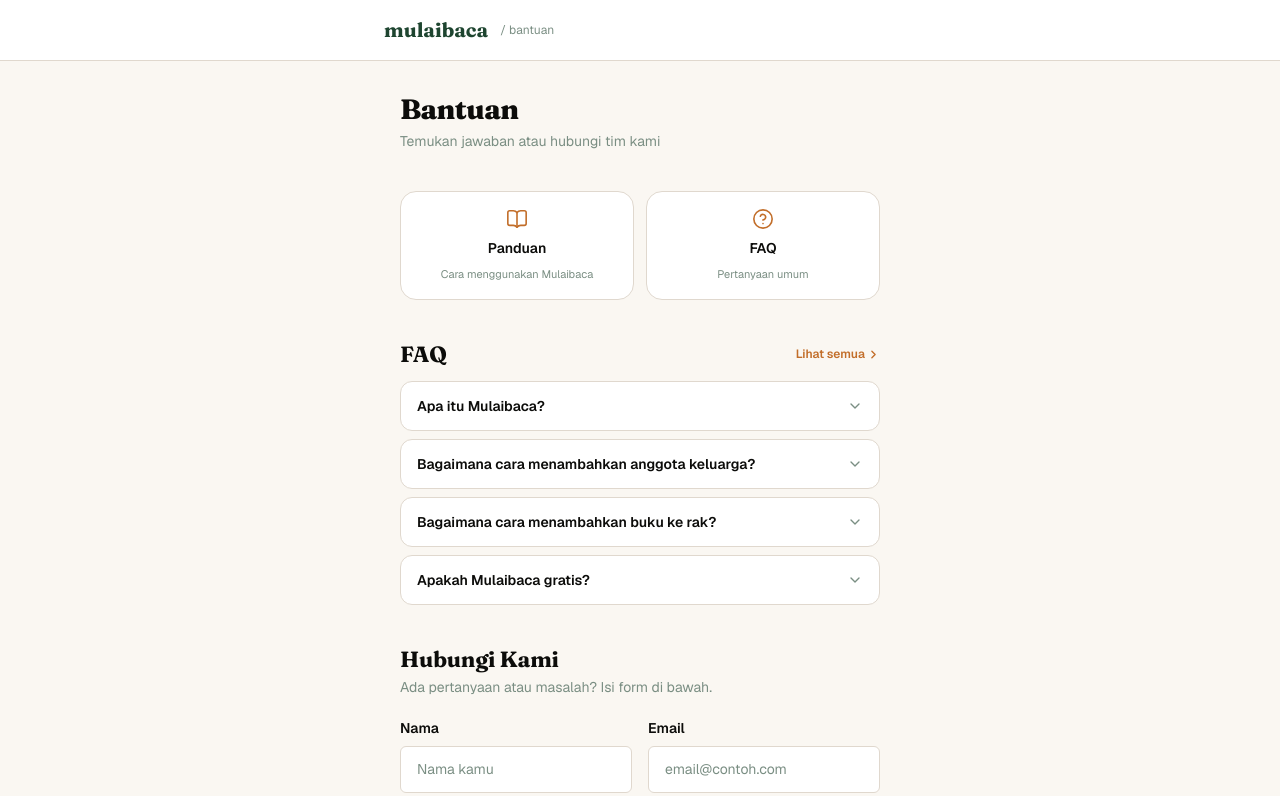
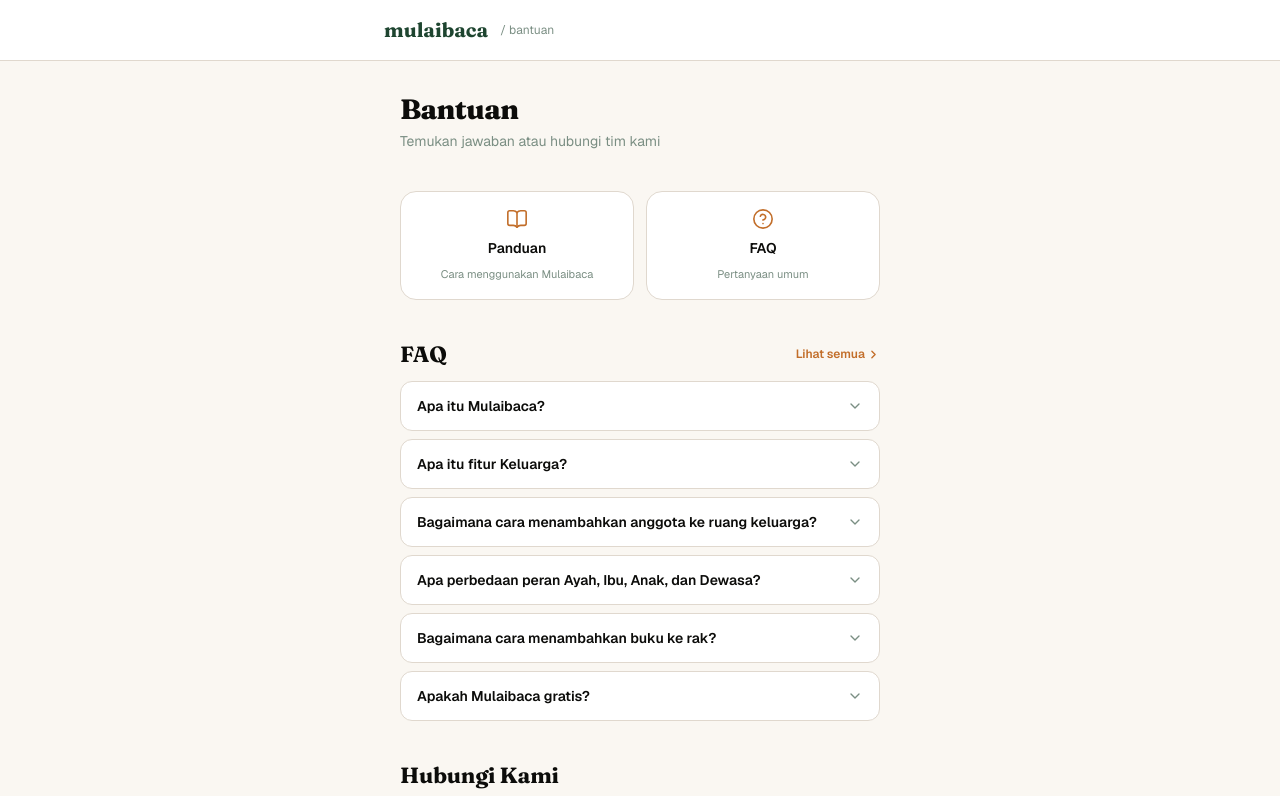
Before and after one commit to fadilmuhput-crypto/mulaibaca, a Next.js app: page /bantuan in a window 1280 px wide. Shown: the top 796 px of the page. Built offline with nearby package versions, Linux system fonts and the light colour scheme.

Commit message:
bantuan: FAQ spesifik fitur keluarga + fix CTA bergabung

```diff
--- a/app/bantuan/page.tsx
+++ b/app/bantuan/page.tsx
@@ -41,10 +41,12 @@
 }
 
 const SAMPLE_FAQ = [
-  { q: "Apa itu Mulaibaca?", a: "Mulaibaca adalah aplikasi pencatat bacaan untuk keluarga. Kamu bisa melacak buku yang sedang dibaca, mau dibaca, dan sudah selesai — semua dalam satu ruang keluarga." },
-  { q: "Bagaimana cara menambahkan anggota keluarga?", a: "Buka halaman Keluarga, lalu klik tombol 'Tambah Anggota'. Kamu bisa mengundang lewat link undangan atau kode undangan." },
-  { q: "Bagaimana cara menambahkan buku ke rak?", a: "Cari buku di halaman Jelajah, lalu tekan tombol 'Mau Baca' atau 'Sedang Baca'. Buku akan otomatis masuk ke Rak Bukumu." },
-  { q: "Apakah Mulaibaca gratis?", a: "Ya, Mulaibaca gratis digunakan. Tidak ada biaya berlangganan untuk fitur dasar seperti mencatat buku, membuat keluarga, dan melihat statistik bacaan." },
+  { q: "Apa itu Mulaibaca?", a: "Mulaibaca adalah aplikasi pencatat bacaan yang dirancang untuk keluarga. Setiap keluarga punya ruang bersama (Keluarga) untuk saling memantau progres bacaan, berbagi rekomendasi buku, dan bertumbuh bersama." },
+  { q: "Apa itu fitur Keluarga?", a: "Fitur Keluarga adalah ruang bersama antar anggota. Kamu bisa membuat ruang keluarga sendiri, mengundang anggota lain (pasangan, anak, saudara) dengan kode undangan, dan melihat progres bacaan satu sama lain. Cocok untuk membangun kebiasaan membaca bersama." },
+  { q: "Bagaimana cara menambahkan anggota ke ruang keluarga?", a: "Buka halaman Keluarga, bagikan kode undangan ke orang terdekatmu. Mereka tinggal masuk ke mulaibaca.id/bergabung, masukkan kode, dan langsung bergabung ke ruang keluargamu." },
+  { q: "Apa perbedaan peran Ayah, Ibu, Anak, dan Dewasa?", a: "Peran ini membantu menyesuaikan rekomendasi buku berdasarkan usia. Misalnya, anak akan dapat rekomendasi buku anak-anak, sementara Ayah/Ibu/Dewasa dapat rekomendasi yang lebih umum. Peran bisa diubah kapan saja di halaman Profil." },
+  { q: "Bagaimana cara menambahkan buku ke rak?", a: "Cari buku di halaman Jelajah, lalu tekan tombol 'Mau Baca' atau 'Sedang Baca'. Buku akan otomatis masuk ke Rak Bukumu. Kamu juga bisa tambah buku manual lewat halaman Rak." },
+  { q: "Apakah Mulaibaca gratis?", a: "Ya, Mulaibaca gratis digunakan. Tidak ada biaya berlangganan untuk fitur dasar seperti mencatat buku, membuat ruang keluarga, mengundang anggota, dan melihat statistik bacaan." },
 ];
 
 export default function BantuanPage() {
--- a/app/bergabung/page.tsx
+++ b/app/bergabung/page.tsx
@@ -201,7 +201,7 @@
 
         <p className="text-center text-sm text-ink-muted mt-6">
           Belum punya kode undangan?{" "}
-          <Link href="/daftar" className="text-amber hover:text-amber-hover font-medium">Buat keluarga baru</Link>
+          <Link href="/daftar" className="text-amber hover:text-amber-hover font-medium">Buat akun baru</Link>
         </p>
       </div>
     </div>
--- a/app/faq/page.tsx
+++ b/app/faq/page.tsx
@@ -7,7 +7,7 @@
 
 export const metadata: Metadata = {
   title: "FAQ — Mulaibaca",
-  description: "Pertanyaan yang sering diajukan tentang Mulaibaca. Pelajari cara menggunakan platform membaca keluarga ini.",
+  description: "Pertanyaan yang sering diajukan tentang Mulaibaca. Pelajari cara membuat ruang keluarga, menambahkan anggota, dan memantau progres bacaan bersama.",
   alternates: { canonical: "https://mulaibaca.id/faq" },
   openGraph: {
     title: "FAQ — Mulaibaca",
--- a/app/panduan/page.tsx
+++ b/app/panduan/page.tsx
@@ -7,7 +7,7 @@
 
 export const metadata: Metadata = {
   title: "Panduan — Mulaibaca",
-  description: "Panduan lengkap menggunakan Mulaibaca. Pelajari cara membuat Family Space, menambahkan buku, dan mencatat progres bacaan keluarga.",
+  description: "Panduan lengkap menggunakan Mulaibaca. Pelajari cara membuat ruang keluarga, menambahkan anggota, mencatat buku, dan bertumbuh bersama.",
   alternates: { canonical: "https://mulaibaca.id/panduan" },
   openGraph: {
     title: "Panduan — Mulaibaca",
@@ -50,7 +50,7 @@
       <main className="max-w-lg mx-auto px-4 py-8 space-y-10">
         <div>
           <h1 className="text-h1">Panduan</h1>
-          <p className="text-sm text-ink-muted mt-1">Semua yang perlu kamu tahu tentang Mulaibaca</p>
+          <p className="text-sm text-ink-muted mt-1">Panduan lengkap menggunakan Mulaibaca bersama keluarga</p>
         </div>
 
         {guides.length > 0 ? (
```
